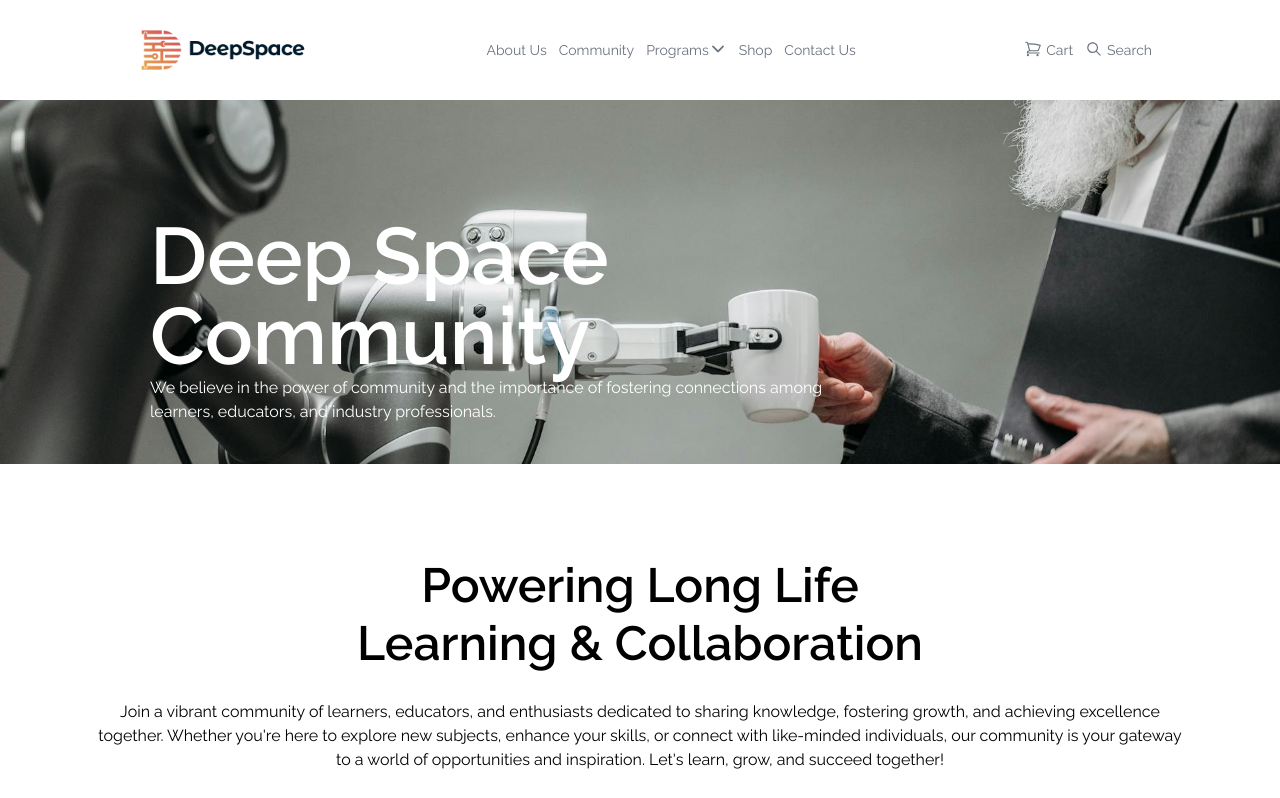
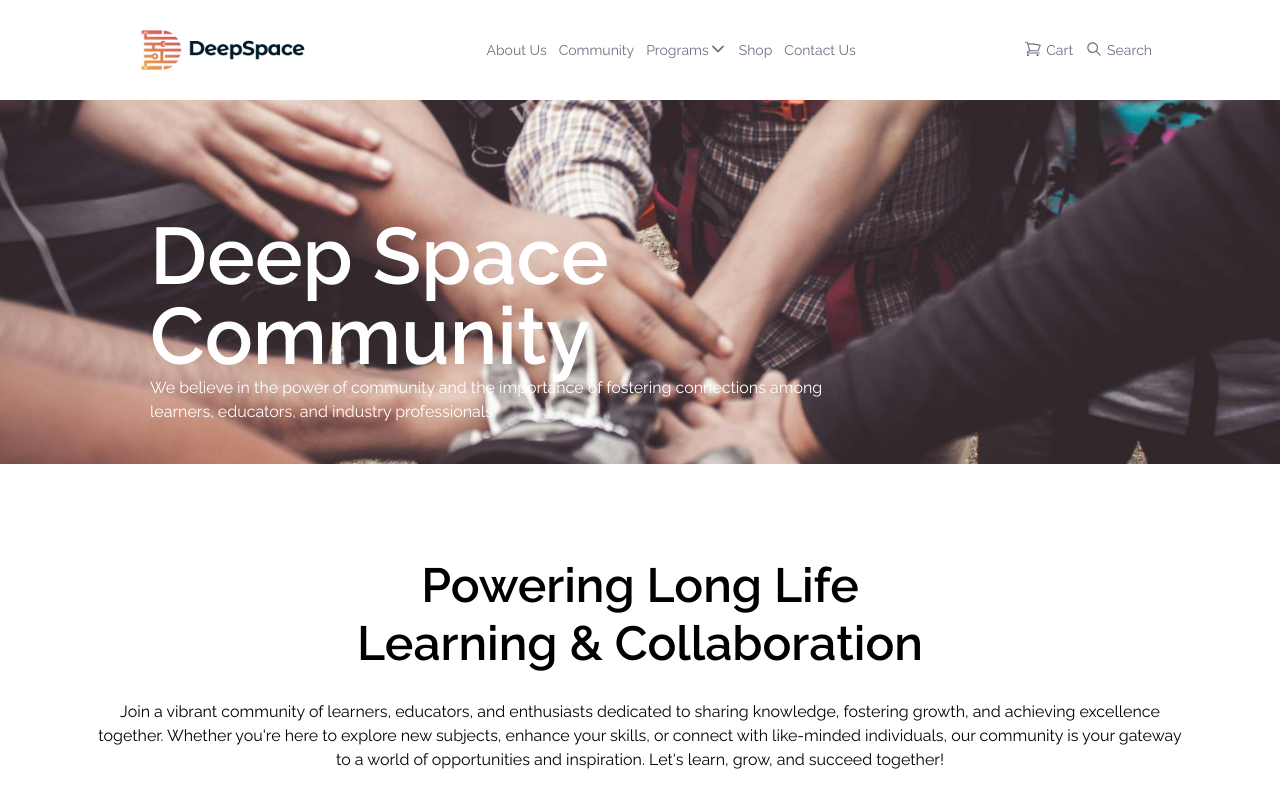
Before and after one commit to Alfredosang/Deepspace, a Next.js app: page /community in a window 1280 px wide. Shown: the top 798 px of the page. Built offline with nearby package versions, Linux system fonts and the light colour scheme.

Commit message:
Comm Page update

```diff
--- a/app/community/page.js
+++ b/app/community/page.js
@@ -10,7 +10,7 @@ const Community = () => {
                 <div className='flex justify-center py-16'>
                     <div className=''>
                         <div className='relative min-w-[400px] max-h-[700px]md:w-[900px] md:h-[500px]  lg:w-[1280px] lg:h-[400px] rounded-[100px]  '>
-                            <Image src="/assets/abHero.jpeg" layout={'fill'} objectFit="cover" alt="About Us Hero Image" />
+                            <Image src="/assets/comm.jpeg" layout={'fill'} objectFit="cover" alt="About Us Hero Image" />
 
 
 
```
Also changed, not shown: public/assets/comm.jpeg (added).
